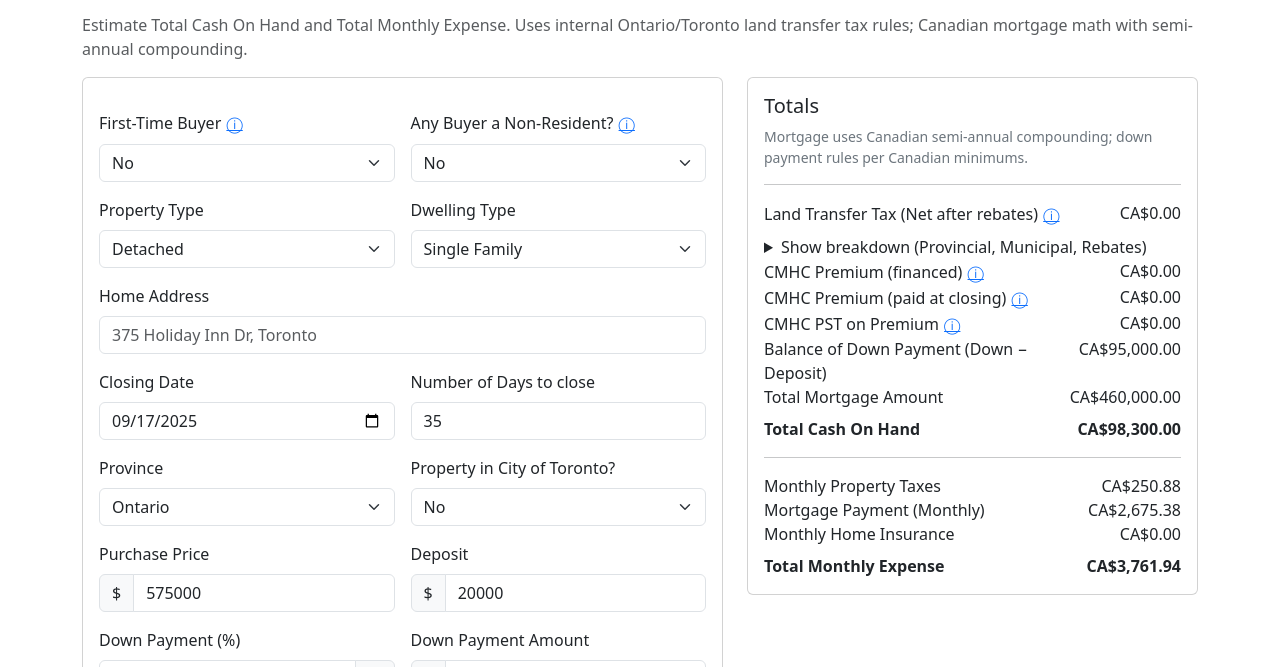
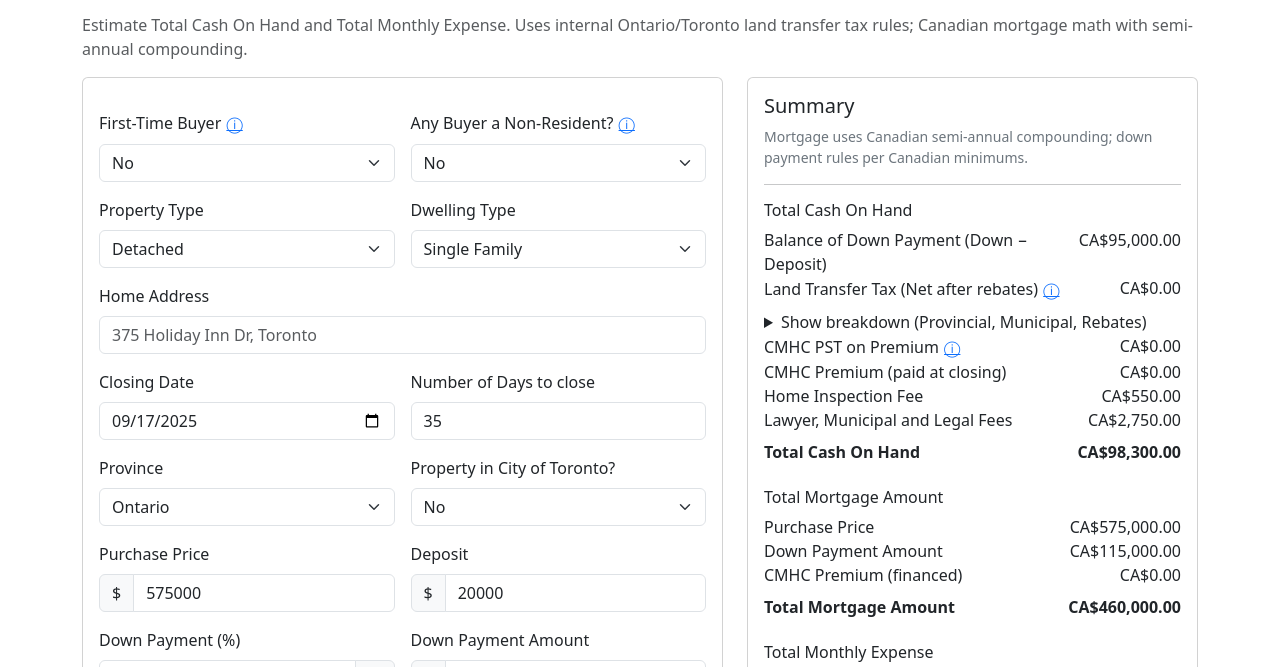
Before and after one commit to ahilan-thurairajah/RealEstate, a website: page public/calculator.html in a window 1280 px wide. Shown: the part 109-776 px from the top of the page. Drawn offline with nearby package versions, Linux system fonts and the light colour scheme; no server answers.

Commit message:
feat(calculator): restructure summary into Cash, Mortgage, Monthly sections per requirements

```diff
--- a/public/calculator.html
+++ b/public/calculator.html
@@ -254,9 +254,11 @@
         <div class="col-lg-5">
           <div class="card sticky-summary">
             <div class="card-body">
-              <h5>Totals</h5>
+              <h5>Summary</h5>
               <div class="small muted">Mortgage uses Canadian semi-annual compounding; down payment rules per Canadian minimums.</div>
               <hr />
+              <h6 class="mt-2">Total Cash On Hand</h6>
+              <div class="d-flex justify-content-between"><span>Balance of Down Payment (Down − Deposit)</span><span class="value" id="balanceDown">$0.00</span></div>
               <div class="d-flex justify-content-between"><span>Land Transfer Tax (Net after rebates)
                 <button type="button" class="btn btn-link p-0 align-baseline" data-bs-toggle="popover" data-bs-trigger="focus" title="Land Transfer Tax" data-bs-content="Ontario provincial + Toronto municipal (if applicable). First-time buyer rebates applied; NRST if selected.">
                   <span aria-hidden="true">ⓘ</span><span class="visually-hidden">Info</span>
@@ -275,28 +277,29 @@
                   </tbody>
                 </table>
               </details>
-              <div class="d-flex justify-content-between"><span>CMHC Premium (financed)
-                <button type="button" class="btn btn-link p-0 align-baseline" data-bs-toggle="popover" data-bs-trigger="focus" title="CMHC Premium (Financed)" data-bs-content="Insurance premium added to mortgage principal when down payment < 20% and price ≤ $1M.">
-                  <span aria-hidden="true">ⓘ</span><span class="visually-hidden">Info</span>
-                </button>
-              </span><span class="value" id="cmhcFinanced">$0.00</span></div>
-              <div class="d-flex justify-content-between"><span>CMHC Premium (paid at closing)
-                <button type="button" class="btn btn-link p-0 align-baseline" data-bs-toggle="popover" data-bs-trigger="focus" title="CMHC Premium (Upfront)" data-bs-content="If you choose not to finance the premium, it must be paid at closing.">
-                  <span aria-hidden="true">ⓘ</span><span class="visually-hidden">Info</span>
-                </button>
-              </span><span class="value" id="cmhcAtClosing">$0.00</span></div>
               <div class="d-flex justify-content-between" id="cmhcTaxRow"><span>CMHC PST on Premium
                 <button type="button" class="btn btn-link p-0 align-baseline" data-bs-toggle="popover" data-bs-trigger="focus" title="CMHC PST" data-bs-content="Provincial sales tax on the insurance premium (ON 8%, QC 9%, SK 6%). Always paid at closing and not financeable.">
                   <span aria-hidden="true">ⓘ</span><span class="visually-hidden">Info</span>
                 </button>
               </span><span class="value" id="cmhcTax">$0.00</span></div>
-              <div class="d-flex justify-content-between"><span>Balance of Down Payment (Down − Deposit)</span><span class="value" id="balanceDown">$0.00</span></div>
-              <div class="d-flex justify-content-between"><span>Total Mortgage Amount</span><span class="value" id="totalMortgageAmount" aria-live="polite">$0.00</span></div>
+              <div class="d-flex justify-content-between"><span>CMHC Premium (paid at closing)</span><span class="value" id="cmhcAtClosing">$0.00</span></div>
+              <div class="d-flex justify-content-between"><span>Home Inspection Fee</span><span class="value" id="inspectionFeeDisplay">$0.00</span></div>
+              <div class="d-flex justify-content-between"><span>Lawyer, Municipal and Legal Fees</span><span class="value" id="legalFeesDisplay">$0.00</span></div>
               <div class="d-flex justify-content-between fw-semibold mt-2"><span>Total Cash On Hand</span><span class="value" id="totalCash" aria-live="polite">$0.00</span></div>
-              <hr />
+
+              <h6 class="mt-4">Total Mortgage Amount</h6>
+              <div class="d-flex justify-content-between"><span>Purchase Price</span><span class="value" id="purchasePriceDisplay">$0.00</span></div>
+              <div class="d-flex justify-content-between"><span>Down Payment Amount</span><span class="value" id="downPaymentAmountDisplay">$0.00</span></div>
+              <div class="d-flex justify-content-between"><span>CMHC Premium (financed)</span><span class="value" id="cmhcFinanced">$0.00</span></div>
+              <div class="d-flex justify-content-between fw-semibold mt-2"><span>Total Mortgage Amount</span><span class="value" id="totalMortgageAmount" aria-live="polite">$0.00</span></div>
+
+              <h6 class="mt-4">Total Monthly Expense</h6>
               <div class="d-flex justify-content-between"><span>Monthly Property Taxes</span><span class="value" id="monthlyPropertyTax">$0.00</span></div>
               <div class="d-flex justify-content-between"><span>Mortgage Payment (Monthly)</span><span class="value" id="monthlyMortgage" aria-live="polite">$0.00</span></div>
               <div class="d-flex justify-content-between"><span>Monthly Home Insurance</span><span class="value" id="monthlyHomeInsuranceDisplay">$0.00</span></div>
+              <div class="d-flex justify-content-between"><span>Monthly Maintenance / POTL Fees</span><span class="value" id="monthlyMaintenanceDisplay">$0.00</span></div>
+              <div class="d-flex justify-content-between"><span>Monthly Utilities (Water, Electricity, Gas)</span><span class="value" id="monthlyUtilitiesDisplay">$0.00</span></div>
+              <div class="d-flex justify-content-between"><span>Monthly Rental Fees (HWT, HRV, etc.)</span><span class="value" id="monthlyRentalDisplay">$0.00</span></div>
               <div class="d-flex justify-content-between fw-semibold mt-2"><span>Total Monthly Expense</span><span class="value" id="totalMonthly" aria-live="polite">$0.00</span></div>
             </div>
           </div>
--- a/public/calculator.js
+++ b/public/calculator.js
@@ -214,11 +214,17 @@ async function recalc() {
   // Balance of down payment (for cash on hand). Clamp to 0
   const balanceDown = Math.max(0, downAmt - deposit);
   $('#balanceDown').textContent = fmt(balanceDown);
+  // Show inspection and legal fee displays
+  const inspDisp = $('#inspectionFeeDisplay'); if (inspDisp) inspDisp.textContent = fmt(inspectionFee);
+  const legalDisp = $('#legalFeesDisplay'); if (legalDisp) legalDisp.textContent = fmt(legalFees);
 
   // Cash on hand (revised) = Down payment amount + inspection + legal + land transfer tax (net) + CMHC PST + premium at closing - deposit already paid
   // (Deposit reduces what remains to bring; we add full down payment then subtract deposit.)
   const totalCash = downAmt + inspectionFee + legalFees + landTransferTax + cmhcPST + premiumAtClosing - deposit;
   $('#totalCash').textContent = fmt(totalCash);
+  // Mortgage amount section displays
+  const ppDisp = $('#purchasePriceDisplay'); if (ppDisp) ppDisp.textContent = fmt(purchasePrice);
+  const dpAmtDisp = $('#downPaymentAmountDisplay'); if (dpAmtDisp) dpAmtDisp.textContent = fmt(downAmt);
 
   // Monthly property tax
   const monthlyPropertyTax = annualPropertyTax / 12;
@@ -230,6 +236,9 @@ async function recalc() {
   // Show home insurance monthly
   const monthlyHomeInsuranceDisplay = $('#monthlyHomeInsuranceDisplay');
   if (monthlyHomeInsuranceDisplay) monthlyHomeInsuranceDisplay.textContent = fmt(monthlyHomeInsurance);
+  const maintDisp = $('#monthlyMaintenanceDisplay'); if (maintDisp) maintDisp.textContent = fmt(monthlyMaintenance);
+  const utilDisp = $('#monthlyUtilitiesDisplay'); if (utilDisp) utilDisp.textContent = fmt(monthlyUtilities);
+  const rentalDisp = $('#monthlyRentalDisplay'); if (rentalDisp) rentalDisp.textContent = fmt(monthlyRental);
 
   // Helper previews removed as requested
 
```
